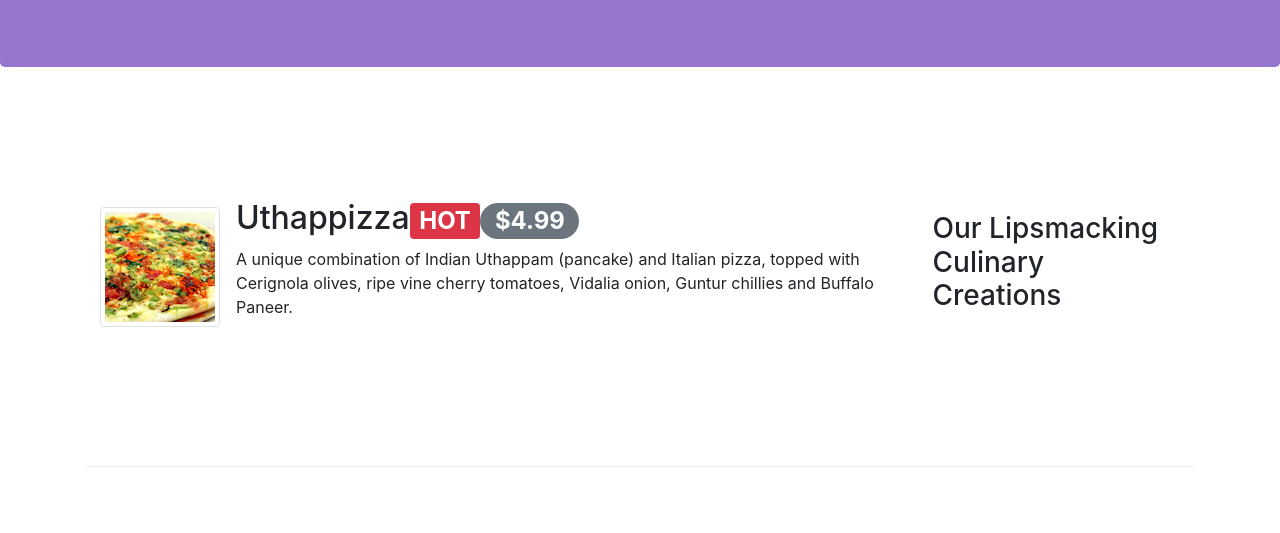
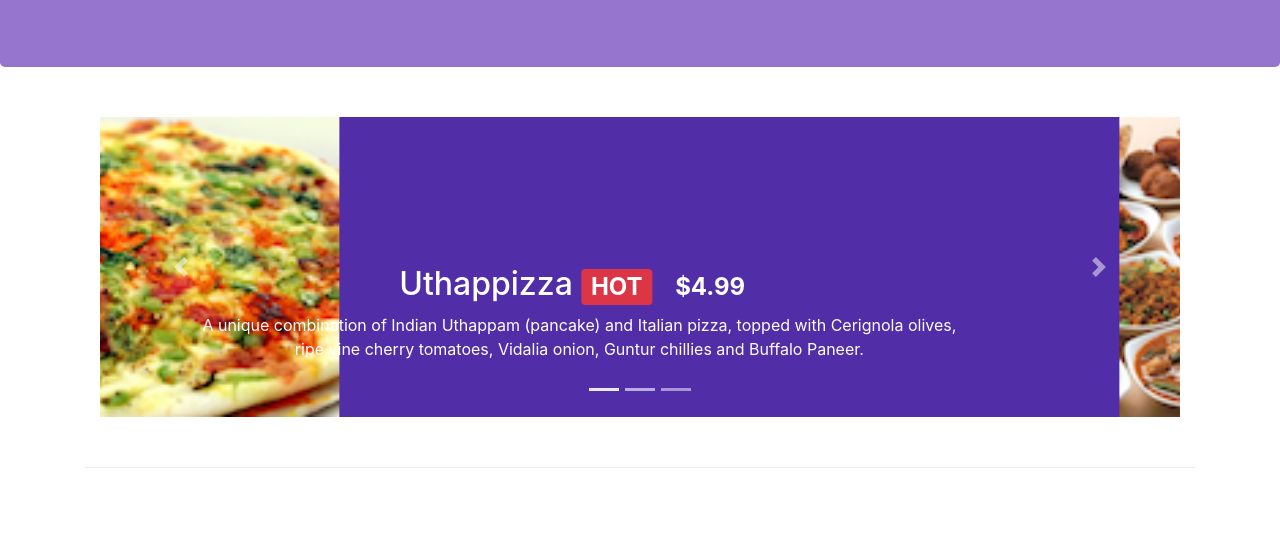
Before and after one commit to Ankur21980/Bootstrap, a website: page index.html in a window 1280 px wide. Shown: the part 267-800 px from the top of the page. Drawn offline with nearby package versions, Linux system fonts and the light colour scheme.

Commit message:
Carousel

```diff
--- a/css/styles.css
+++ b/css/styles.css
@@ -44,3 +44,18 @@ body{
     border-bottom: 1px solid #ddd;
     padding: 10px;
 }
+
+.carousel {
+    background:#512DA8;
+}
+
+.carousel-item {
+  height: 300px;
+}
+
+.carousel-item img {
+    position: absolute;
+    top: 0;
+    left: 0;
+    min-height: 300px;
+}
--- a/index.html
+++ b/index.html
@@ -103,6 +103,61 @@
     </header>
 
     <div class="container">
+
+        <div class="row row-content">
+            <div class="col">
+                <div id="mycarousel" class="carousel slide" data-ride="carousel">
+                    <div class="carousel-inner" role="listbox">
+                        <div class="carousel-item active">
+                            <img class="d-block img-fluid"
+                                src="img/uthappizza.png" alt="Uthappizza">
+                            <div class="carousel-caption d-none d-md-block mt-0">
+                                <h2>Uthappizza <span class="badge badge-danger">HOT</span> <span class="badge badge-pill badge-default">$4.99</span></h2>
+                                <p class="d-none d-sm-block">A unique combination of Indian Uthappam (pancake) and
+                                    Italian pizza, topped with Cerignola olives, ripe vine
+                                    cherry tomatoes, Vidalia onion, Guntur chillies and
+                                    Buffalo Paneer.</p>
+                            </div>
+                        </div>
+                        <div class="carousel-item">
+                            <img class="d-block img-fluid"
+                            src="img/buffet.png" alt="Buffet">
+                            <div class="carousel-caption d-none d-md-block mt-0">
+                                <h2>Weekend Grand Buffet<span class="badge badge-danger">NEW</span></h2>
+                                <p>Featuring mouthwatering combinations with a choice of five different salads, six enticing appetizers, six main entrees and five choicest desserts. Free flowing bubbly and soft drinks. All for just $19.99 per person </p>
+                            </div>
+
+                        </div>
+                        <div class="carousel-item">
+                            <img class="d-block img-fluid"
+                            src="img/alberto.png" alt="Alberto Somayya">
+                            <div class="carousel-caption d-none d-md-block mt-0">
+                                <h2>Alberto Somayya</h2>
+                            <h4>Executive Chef</h4>
+                            <p class="d-none d-sm-block">Award winning three-star Michelin chef with wide
+                                International experience having worked closely with
+                                whos-who in the culinary world, he specializes in
+                                creating mouthwatering Indo-Italian fusion experiences.
+                            </p>
+                            </div>
+                        </div>
+                        <ol class="carousel-indicators">
+                            <li data-target="#mycarousel" data-slide-to="0" class="active"></li>
+                            <li data-target="#mycarousel" data-slide-to="1"></li>
+                            <li data-target="#mycarousel" data-slide-to="2"></li>
+                        </ol>
+                        <a class="carousel-control-prev" href="#mycarousel" role="button" data-slide="prev">
+                            <span class="carousel-control-prev-icon"></span>
+                        </a>
+                        <a class="carousel-control-next" href="#mycarousel" role="button" data-slide="next">
+                            <span class="carousel-control-next-icon"></span>
+                        </a>
+
+                    </div>
+                </div>
+             </div>
+        </div>
+
         <div class="row row-content align-items-center">
 
             <div class="col-12 col-sm-4 order-sm-last col-md-3">
```
